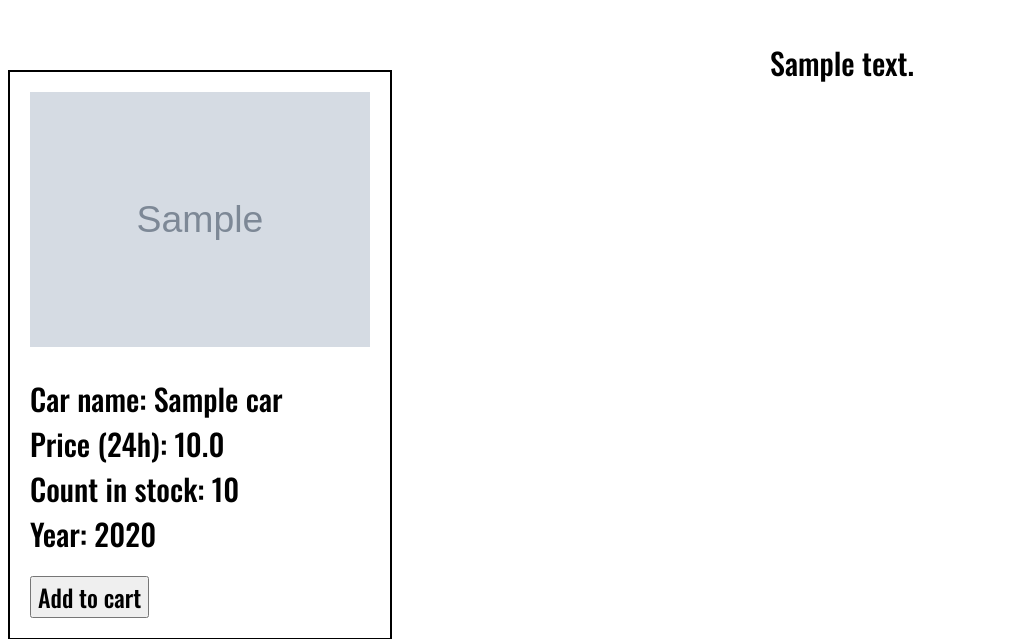
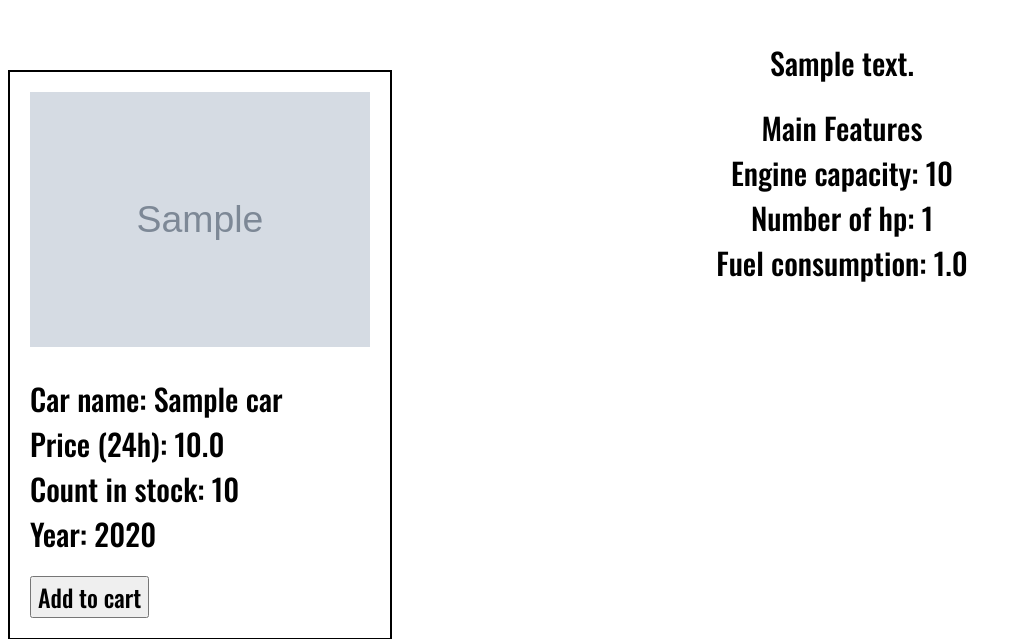
Before and after one commit to voskanyan777/rent-car-platform, a Django app: a page that uses rent_car/templates/description.html in a window 1280 px wide. Shown: the part 65-704 px from the top of the page, without its empty margins (0-1022 px from the left). Run offline with Django 5.2, Linux system fonts and the light colour scheme; tables that the repository leaves empty hold one stand-in row (values such as "Sample post"); grey boxes marked "Sample" are stand-in pictures.

Commit message:
The main features are displayed on the page

```diff
--- a/rent_car/app/models.py
+++ b/rent_car/app/models.py
@@ -12,9 +12,9 @@ class CarModel(models.Model):
     count_in_stock = models.IntegerField(null=False, blank=False)
     year = models.IntegerField(null=False, blank=False)
     image_url = models.URLField(null=False, blank=False)
-    engine_capacity = models.IntegerField(null=False, blank=False)
-    number_of_hp = models.IntegerField(null=False, blank=False)
-    fuel_consumption = models.FloatField(null=False, blank=False)
+    engine_capacity = models.IntegerField(null=False, blank=False, default=0)
+    number_of_hp = models.IntegerField(null=False, blank=False, default=0.0)
+    fuel_consumption = models.FloatField(null=False, blank=False, default=0.0)
 
     class Meta:
         db_table = 'Cars'
--- a/rent_car/app/static/css/description.css
+++ b/rent_car/app/static/css/description.css
@@ -45,3 +45,6 @@ p{
     margin-top: 20px;
     width: 1400px;
 }
+.main-features{
+    margin-top: 20px;
+}
--- a/rent_car/templates/description.html
+++ b/rent_car/templates/description.html
@@ -21,6 +21,13 @@
             <p>
                 {{car.description}}
             </p>
+            <div class="main-features">
+                <p>Main Features</p>
+                <p>Engine capacity: {{car.engine_capacity}}</p>
+                <p>Number of hp: {{car.number_of_hp}}</p>
+                <p>Fuel consumption: {{car.fuel_consumption}}</p>
+            </div>
         </div>
+
     </div>
 {% endblock %}
```
Also changed, not shown: rent_car/app/migrations/0002_carmodel_engine_capacity_carmodel_fuel_consumption_and_more.py (added).
